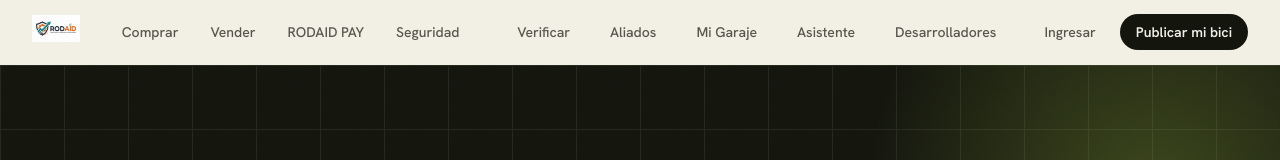
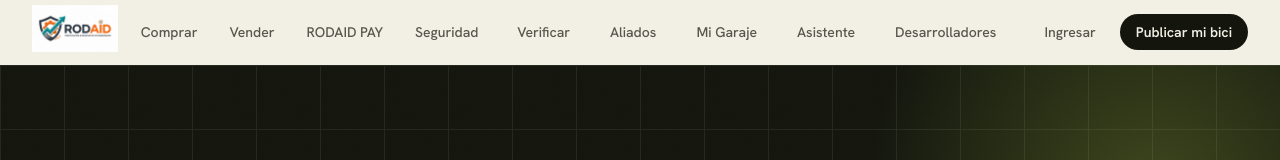
Before and after one commit to Ridaid-net/vibe-coding-platform, a Next.js app: page / in a window 1280 px wide. Shown: the top 160 px of the page. Built offline with nearby package versions, Linux system fonts and the light colour scheme; no server answers.

Commit message:
feat: ajustar tamaño logo +1cm ancho +0.5cm alto

```diff
--- a/components/rodaid/logo.tsx
+++ b/components/rodaid/logo.tsx
@@ -10,8 +10,8 @@ export function RodaidLogo({ className }: Props) {
       <Image
         src="/logo-rodaid.jpeg"
         alt="RODAID"
-        width={48}
-        height={48}
+        width={86}
+        height={62}
         className="shrink-0"
         priority
       />
```
